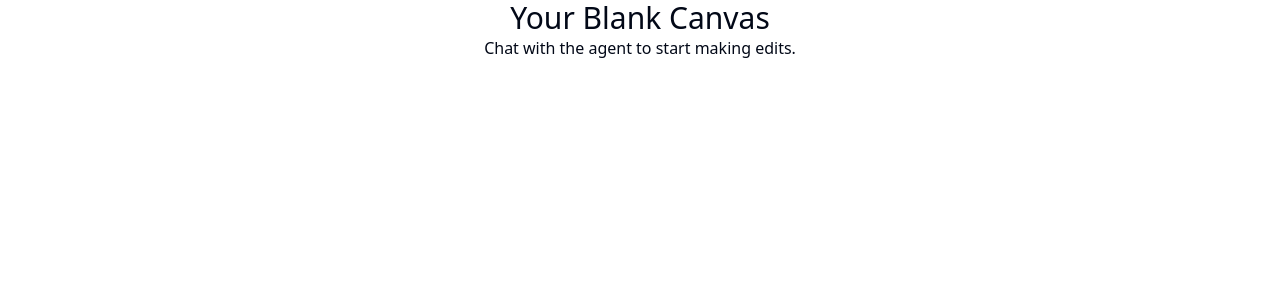
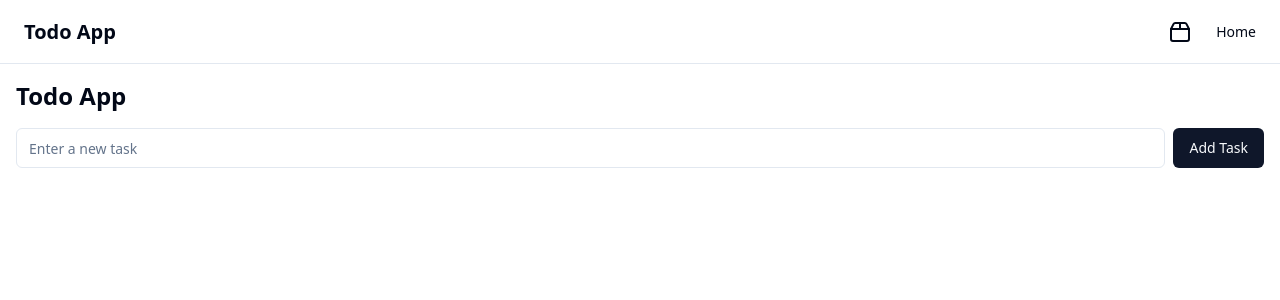
Before and after one commit to GPT-Engineer-App-Dev/friendly-taskkeeper, a React (Vite) app: page / in a window 1280 px wide. Shown: the top 300 px of the page. Built offline with nearby package versions, Linux system fonts and the light colour scheme.

Commit message:
Implement basic todo app with add, edit, and delete functionality

```diff
--- a/src/App.jsx
+++ b/src/App.jsx
@@ -2,7 +2,7 @@ import { Toaster } from "@/components/ui/sonner";
 import { TooltipProvider } from "@/components/ui/tooltip";
 import { QueryClient, QueryClientProvider } from "@tanstack/react-query";
 import { Route, BrowserRouter as Router, Routes } from "react-router-dom";
-import Layout from "./layouts/clean"; // available: clean, navbar, sidebar
+import Layout from "./layouts/navbar";
 import { navItems } from "./nav-items";
 
 const queryClient = new QueryClient();
--- a/src/layouts/navbar/index.jsx
+++ b/src/layouts/navbar/index.jsx
@@ -7,6 +7,7 @@ const Layout = () => {
   return (
     <div className="flex min-h-screen w-full flex-col">
       <header className="sticky top-0 flex h-16 items-center gap-4 border-b bg-background px-4 md:px-6 justify-between">
+        <h1 className="text-xl font-bold">Todo App</h1>
         <DesktopNavbar navItems={navItems} />
         <MobileSheet navItems={navItems} />
       </header>
--- a/src/pages/Index.jsx
+++ b/src/pages/Index.jsx
@@ -1,11 +1,98 @@
-// Update this page (the content is just a fallback if you fail to update the page)
+import { useState } from "react";
+import { Button } from "@/components/ui/button";
+import { Input } from "@/components/ui/input";
+import {
+  Card,
+  CardContent,
+  CardDescription,
+  CardFooter,
+  CardHeader,
+  CardTitle,
+} from "@/components/ui/card";
+import { Pencil, Trash2 } from "lucide-react";
 
 const Index = () => {
+  const [tasks, setTasks] = useState([]);
+  const [newTask, setNewTask] = useState("");
+  const [editingTask, setEditingTask] = useState(null);
+
+  const addTask = () => {
+    if (newTask.trim() !== "") {
+      setTasks([...tasks, { id: Date.now(), name: newTask }]);
+      setNewTask("");
+    }
+  };
+
+  const deleteTask = (id) => {
+    setTasks(tasks.filter((task) => task.id !== id));
+  };
+
+  const startEditing = (task) => {
+    setEditingTask({ ...task });
+  };
+
+  const saveEdit = () => {
+    setTasks(
+      tasks.map((task) =>
+        task.id === editingTask.id ? { ...task, name: editingTask.name } : task
+      )
+    );
+    setEditingTask(null);
+  };
+
   return (
-    <div className="flex justify-center items-center">
-      <div className="text-center">
-        <h1 className="text-3xl">Your Blank Canvas</h1>
-        <p>Chat with the agent to start making edits.</p>
+    <div className="container mx-auto p-4">
+      <h1 className="text-2xl font-bold mb-4">Todo App</h1>
+      <div className="flex mb-4">
+        <Input
+          type="text"
+          value={newTask}
+          onChange={(e) => setNewTask(e.target.value)}
+          placeholder="Enter a new task"
+          className="mr-2"
+        />
+        <Button onClick={addTask}>Add Task</Button>
+      </div>
+      <div className="space-y-4">
+        {tasks.map((task) => (
+          <Card key={task.id}>
+            <CardHeader>
+              <CardTitle>
+                {editingTask && editingTask.id === task.id ? (
+                  <Input
+                    type="text"
+                    value={editingTask.name}
+                    onChange={(e) =>
+                      setEditingTask({ ...editingTask, name: e.target.value })
+                    }
+                  />
+                ) : (
+                  task.name
+                )}
+              </CardTitle>
+            </CardHeader>
+            <CardFooter className="flex justify-end space-x-2">
+              {editingTask && editingTask.id === task.id ? (
+                <Button onClick={saveEdit}>Save</Button>
+              ) : (
+                <Button
+                  variant="outline"
+                  size="icon"
+                  onClick={() => startEditing(task)}
+                >
+                  <Pencil className="h-4 w-4" />
+                </Button>
+              )}
+              <Button
+                variant="destructive"
+                size="icon"
+                onClick={() => deleteTask(task.id)}
+              >
+                <Trash2 className="h-4 w-4" />
+              </Button>
+            </CardFooter>
+          </Card>
+        ))}
       </div>
     </div>
   );
```
